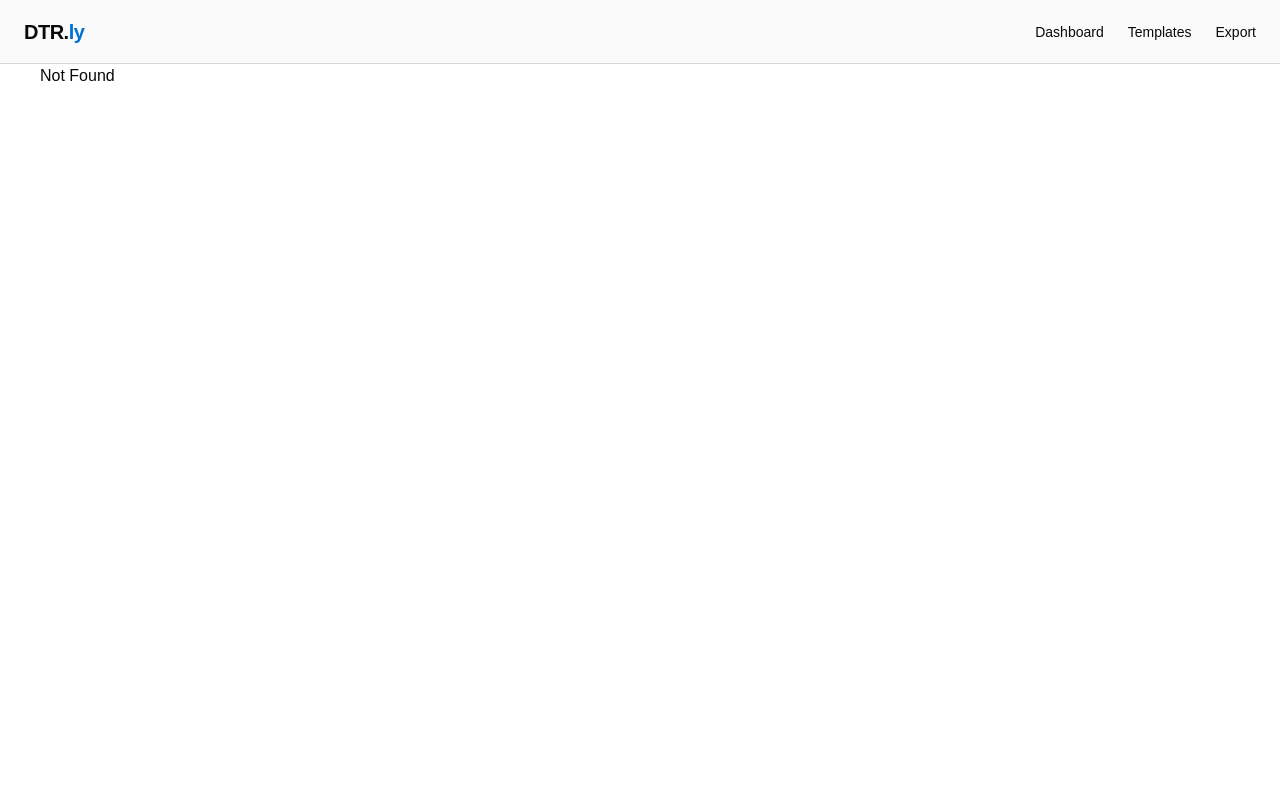
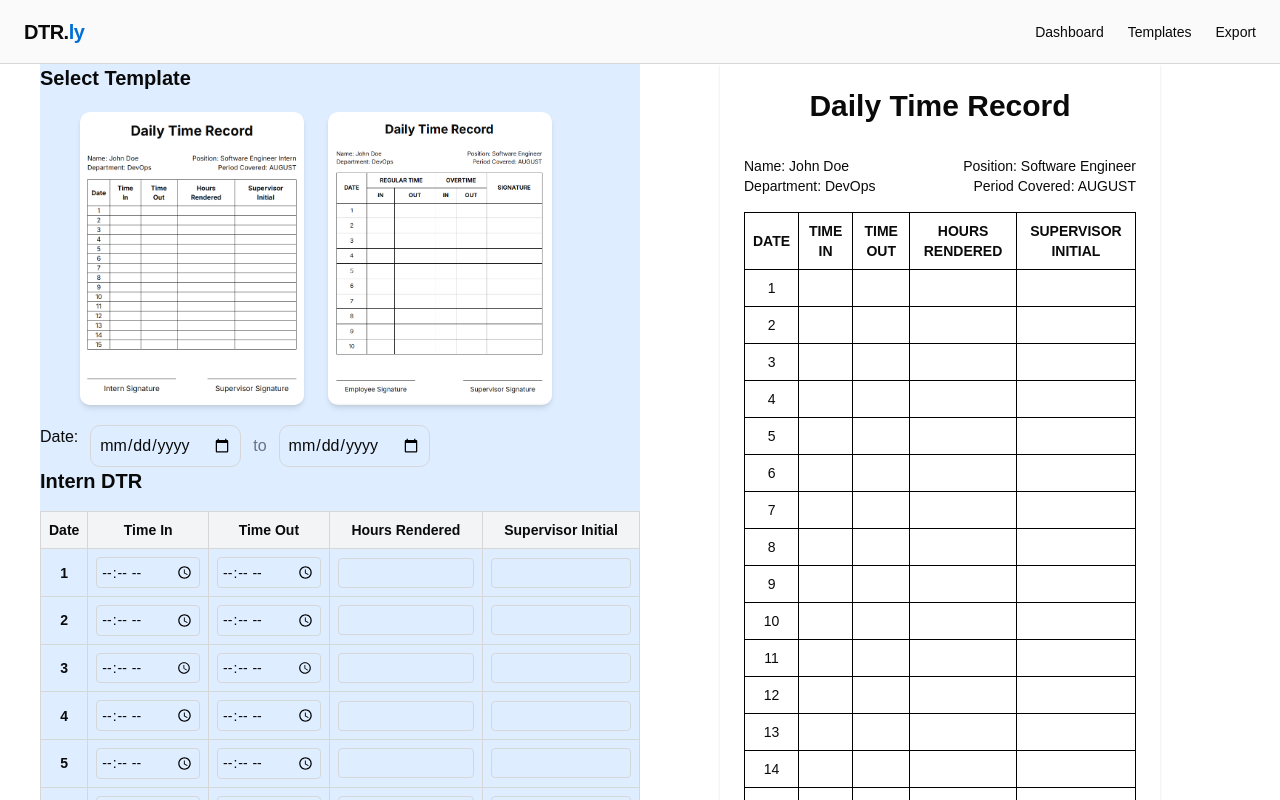
Before and after one commit to DevTacs/DTRly, a React (Vite) app in the folder client/: page / in a window 1280 px wide. Before the commit this address had no page. Shown: the top 800 px of the page. Built offline with nearby package versions, Linux system fonts and the light colour scheme.

Commit message:
feat: added preview for employee and intern

```diff
--- /dev/null
+++ b/client/src/components/employee/preview.tsx
@@ -0,0 +1,99 @@
+export default function PreviewEmployeeDtr({ranges}: {ranges: number[]}) {
+    return (
+        <div className="bg-white shadow p-6 overflow-auto">
+            <h1 className="text-3xl font-bold text-center mb-8">
+                Daily Time Record
+            </h1>
+
+            <div className="text-sm pb-4">
+                <div className="flex flex-row justify-between">
+                    <h4>Name: John Doe</h4>
+                    <h4>Position: Software Engineer</h4>
+                </div>
+                <div className="flex flex-row justify-between">
+                    <h4>Department: DevOps</h4>
+                    <h4>Period Covered: AUGUST</h4>
+                </div>
+            </div>
+
+            <table className="w-full border-collapse">
+                <thead>
+                    {/* LEVEL 1 */}
+                    <tr>
+                        <th
+                            rowSpan={2}
+                            className="border border-black p-2 text-sm">
+                            DATE
+                        </th>
+
+                        <th
+                            colSpan={2}
+                            className="border border-black p-2 text-sm">
+                            REGULAR TIME
+                        </th>
+
+                        <th
+                            colSpan={2}
+                            className="border border-black p-2 text-sm">
+                            OVERTIME
+                        </th>
+
+                        <th
+                            rowSpan={2}
+                            className="border border-black p-2 text-sm">
+                            SIGNATURE
+                        </th>
+                    </tr>
+
+                    {/* LEVEL 2 */}
+
+                    {/* LEVEL 3 */}
+                    <tr>
+                        {/* REGULAR AM */}
+                        <th className="border border-black p-2 text-sm">IN</th>
+                        <th className="border border-black p-2 text-sm">OUT</th>
+
+                        {/* OVERTIME AM */}
+                        <th className="border border-black p-2 text-sm">IN</th>
+                        <th className="border border-black p-2 text-sm">OUT</th>
+                    </tr>
+                </thead>
+
+                <tbody>
+                    {ranges &&
+                        ranges.map((_, i) => (
+                            <tr key={i}>
+                                {/* DATE */}
+                                <td className="border border-black p-2 text-center text-sm">
+                                    {i + 1}
+                                </td>
+
+                                {/* REGULAR TIME (AM IN/OUT, PM IN/OUT) */}
+                                <td className="border border-black p-2 text-sm"></td>
+                                <td className="border border-black p-2 text-sm"></td>
+
+                                {/* OVERTIME (AM IN/OUT, PM IN/OUT) */}
+                                <td className="border border-black p-2 text-sm"></td>
+                                <td className="border border-black p-2 text-sm"></td>
+
+                                {/* SIGNATURE */}
+                                <td className="border border-black p-2 text-sm"></td>
+                            </tr>
+                        ))}
+                </tbody>
+            </table>
+
+            <div className="mt-16 flex justify-between">
+                <div className="text-center">
+                    <div className="border-t border-black w-48 mx-auto mb-2"></div>
+                    <p>Employee Signature</p>
+                </div>
+
+                <div className="text-center">
+                    <div className="border-t border-black w-48 mx-auto mb-2"></div>
+                    <p>Supervisor Signature</p>
+                </div>
+            </div>
+        </div>
+    )
+}
--- /dev/null
+++ b/client/src/components/intern/preview.tsx
@@ -0,0 +1,73 @@
+export default function PreviewInternDtr({ranges}: {ranges: number[]}) {
+    return (
+        <div className="bg-white shadow p-6 overflow-auto">
+            <h1 className="text-3xl font-bold text-center mb-8">
+                Daily Time Record
+            </h1>
+
+            <div className="text-sm pb-4">
+                <div className="flex flex-row justify-between">
+                    <h4>Name: John Doe</h4>
+                    <h4>Position: Software Engineer</h4>
+                </div>
+                <div className="flex flex-row justify-between">
+                    <h4>Department: DevOps</h4>
+                    <h4>Period Covered: AUGUST</h4>
+                </div>
+            </div>
+
+            <table className="w-full border-collapse">
+                <thead>
+                    <tr>
+                        <th className="border border-black p-2 text-sm">
+                            DATE
+                        </th>
+
+                        <th className="border border-black p-2 text-sm">
+                            TIME IN
+                        </th>
+
+                        <th className="border border-black p-2 text-sm">
+                            TIME OUT
+                        </th>
+
+                        <th className="border border-black p-2 text-sm">
+                            HOURS RENDERED
+                        </th>
+                        <th className="border border-black p-2 text-sm">
+                            SUPERVISOR INITIAL
+                        </th>
+                    </tr>
+                </thead>
+
+                <tbody>
+                    {ranges &&
+                        ranges.map((_, i) => (
+                            <tr key={i}>
+                                {/* DATE */}
+                                <td className="border border-black p-2 text-center text-sm">
+                                    {i + 1}
+                                </td>
+                                <td className="border border-black p-2 text-sm"></td>
+                                <td className="border border-black p-2 text-sm"></td>
+                                <td className="border border-black p-2 text-sm"></td>
+                                <td className="border border-black p-2 text-sm"></td>
+                            </tr>
+                        ))}
+                </tbody>
+            </table>
+
+            <div className="mt-16 flex justify-between">
+                <div className="text-center">
+                    <div className="border-t border-black w-48 mx-auto mb-2"></div>
+                    <p>Employee Signature</p>
+                </div>
+
+                <div className="text-center">
+                    <div className="border-t border-black w-48 mx-auto mb-2"></div>
+                    <p>Supervisor Signature</p>
+                </div>
+            </div>
+        </div>
+    )
+}
--- a/client/src/index.css
+++ b/client/src/index.css
@@ -150,3 +150,34 @@
         @apply font-sans;
     }
 }
+
+@media print {
+    /* Hide everything */
+    body * {
+        visibility: hidden;
+    }
+
+    /* Show only print area */
+    .print-area,
+    .print-area * {
+        visibility: visible;
+    }
+
+    /* Position print area at top-left */
+    .print-area {
+        position: absolute;
+        left: 0;
+        top: 0;
+        width: 100%;
+    }
+
+    /* Optional: remove UI noise */
+    button {
+        display: none !important;
+    }
+
+    input {
+        border: none !important;
+        outline: none !important;
+    }
+}
--- a/client/src/routeTree.gen.ts
+++ b/client/src/routeTree.gen.ts
@@ -9,50 +9,50 @@
 // Additionally, you should also exclude this file from your linter and/or formatter to prevent it from being checked or modified.
 
 import { Route as rootRouteImport } from './routes/__root'
-import { Route as TestIndexRouteImport } from './routes/test/index'
+import { Route as IndexRouteImport } from './routes/index'
 
-const TestIndexRoute = TestIndexRouteImport.update({
-  id: '/test/',
-  path: '/test/',
+const IndexRoute = IndexRouteImport.update({
+  id: '/',
+  path: '/',
   getParentRoute: () => rootRouteImport,
 } as any)
 
 export interface FileRoutesByFullPath {
-  '/test/': typeof TestIndexRoute
+  '/': typeof IndexRoute
 }
 export interface FileRoutesByTo {
-  '/test': typeof TestIndexRoute
+  '/': typeof IndexRoute
 }
 export interface FileRoutesById {
   __root__: typeof rootRouteImport
-  '/test/': typeof TestIndexRoute
+  '/': typeof IndexRoute
 }
 export interface FileRouteTypes {
   fileRoutesByFullPath: FileRoutesByFullPath
-  fullPaths: '/test/'
+  fullPaths: '/'
   fileRoutesByTo: FileRoutesByTo
-  to: '/test'
-  id: '__root__' | '/test/'
+  to: '/'
+  id: '__root__' | '/'
   fileRoutesById: FileRoutesById
 }
 export interface RootRouteChildren {
-  TestIndexRoute: typeof TestIndexRoute
+  IndexRoute: typeof IndexRoute
 }
 
 declare module '@tanstack/react-router' {
   interface FileRoutesByPath {
-    '/test/': {
-      id: '/test/'
-      path: '/test'
-      fullPath: '/test/'
-      preLoaderRoute: typeof TestIndexRouteImport
+    '/': {
+      id: '/'
+      path: '/'
+      fullPath: '/'
+      preLoaderRoute: typeof IndexRouteImport
       parentRoute: typeof rootRouteImport
     }
   }
 }
 
 const rootRouteChildren: RootRouteChildren = {
-  TestIndexRoute: TestIndexRoute,
+  IndexRoute: IndexRoute,
 }
 export const routeTree = rootRouteImport
   ._addFileChildren(rootRouteChildren)
--- a/client/src/routes/test/index.tsx
+++ b/client/src/routes/index.tsx
@@ -1,9 +1,10 @@
+import PreviewRender from "@/templates/preview-render"
 import TemplateRender from "@/templates/template-render"
 import type {TemplateType} from "@/types/template-type"
 import {createFileRoute} from "@tanstack/react-router"
 import {useState} from "react"
 
-export const Route = createFileRoute("/test/")({
+export const Route = createFileRoute("/")({
     component: RouteComponent,
 })
 
@@ -61,7 +62,20 @@ function RouteComponent() {
                     ranges={ranges}
                 />
             </div>
-            <div></div>
+            <div className="print-area">
+                <div className="px-20">
+                    <PreviewRender
+                        selectedTemplate={selectedTemplate}
+                        ranges={ranges}
+                    />
+                </div>
+
+                <button
+                    onClick={() => window.print()}
+                    className="bg-blue-600 text-white px-4 py-2 rounded-lg">
+                    Print / Save as PDF
+                </button>
+            </div>
         </div>
     )
 }
--- /dev/null
+++ b/client/src/templates/preview-map.tsx
@@ -0,0 +1,7 @@
+import PreviewEmployeeDtr from "@/components/employee/preview"
+import PreviewInternDtr from "@/components/intern/preview"
+
+export const previewMap = {
+    intern: PreviewInternDtr,
+    employee: PreviewEmployeeDtr,
+}
--- /dev/null
+++ b/client/src/templates/preview-render.tsx
@@ -0,0 +1,14 @@
+import type {TemplateType} from "@/types/template-type"
+import {previewMap} from "./preview-map"
+
+type PreviewRenderProps = {
+    selectedTemplate: TemplateType
+    ranges: number[]
+}
+export default function PreviewRender({
+    selectedTemplate,
+    ranges,
+}: PreviewRenderProps) {
+    const Component = previewMap[selectedTemplate.id]
+    return <Component ranges={ranges} />
+}
```
Also changed, not shown: client/public/employee-dtr.png.
